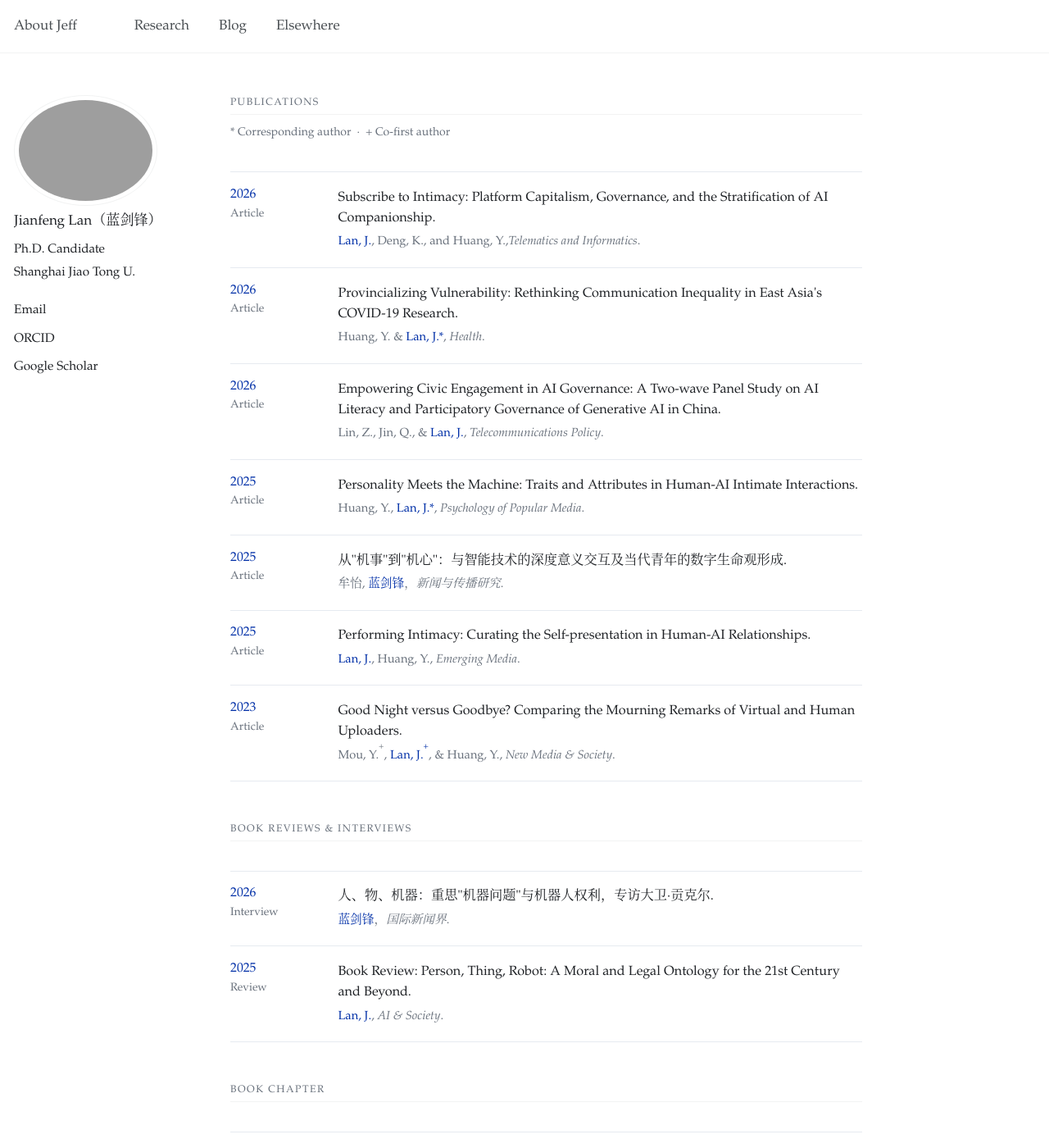
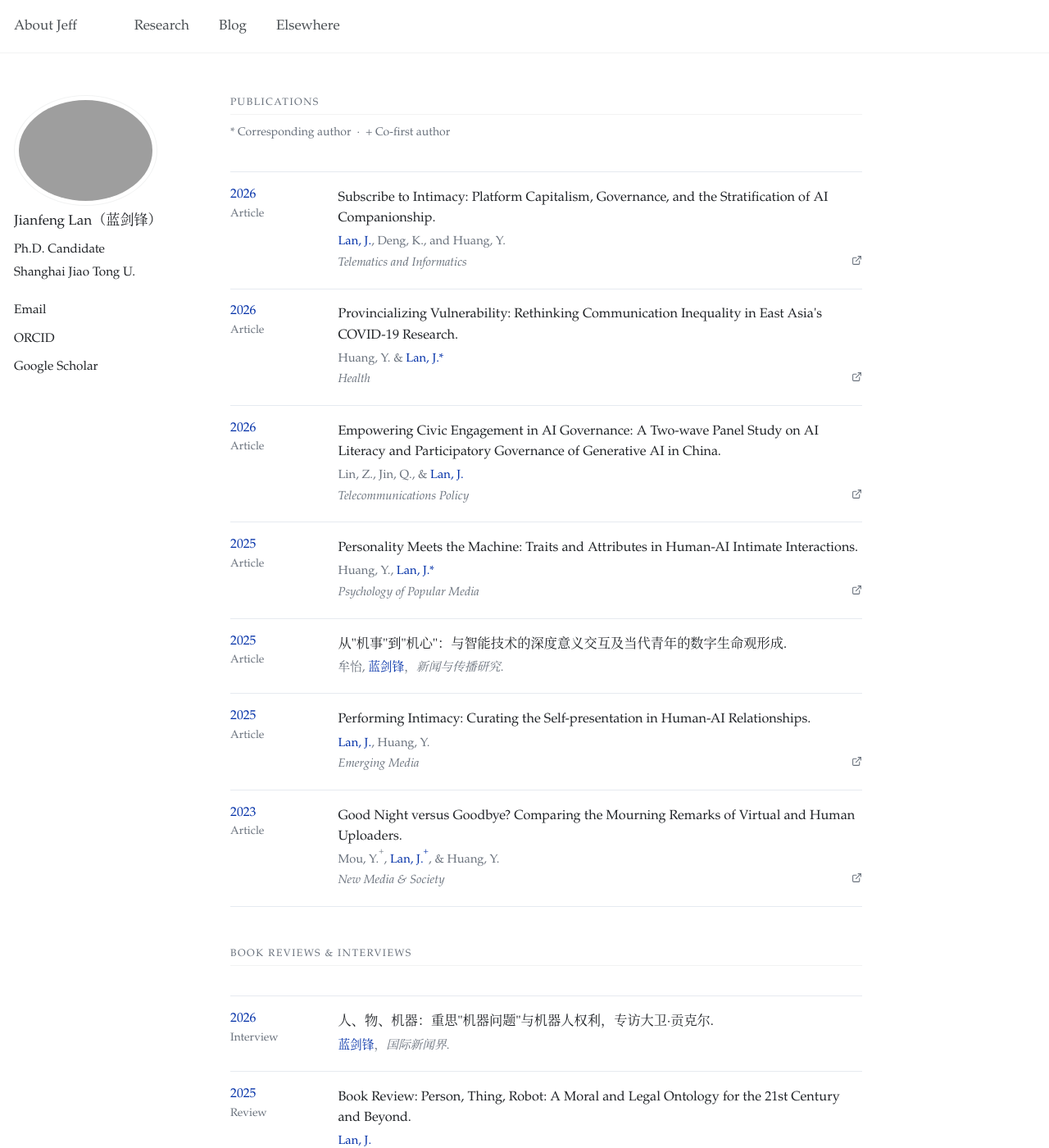
Before and after one commit to jianfenglan/jianfenglan.github.io, a Jekyll site: the page built from research.md, in a window 1280 px wide and 1400 px high. Shown: the whole window at 82% size. Built offline with Jekyll 4.4.1, drawn with Linux system fonts in a browser that asks for light colours.

Commit message:
Update research.md

```diff
--- a/research.md
+++ b/research.md
@@ -116,6 +116,41 @@ sup {
   font-style: italic;
 }
 
+/* Journal name on its own line, with a DOI link icon aligned to the right */
+.publication-journal-row {
+  display: flex;
+  align-items: baseline;
+  justify-content: space-between;
+  gap: 0.6rem;
+  margin-top: 0.15rem;
+}
+
+.publication-journal-row em {
+  color: var(--muted);
+  font-size: 0.86em;
+  font-style: italic;
+  line-height: 1.55;
+}
+
+.publication-doi-link {
+  display: inline-flex;
+  align-items: center;
+  flex-shrink: 0;
+  color: var(--muted);
+  transition: color 0.15s ease, transform 0.15s ease;
+}
+
+.publication-doi-link:hover {
+  color: var(--klein);
+  transform: translateY(-1px);
+}
+
+.publication-doi-link svg {
+  width: 13px;
+  height: 13px;
+  display: block;
+}
+
 .my-name {
   color: var(--klein);
 }
@@ -203,21 +238,39 @@ sup {
       <div class="publication-meta"><span class="publication-year">2026</span><span class="publication-type">Article</span></div>
       <div class="publication-content">
         <span class="publication-title">Subscribe to Intimacy: Platform Capitalism, Governance, and the Stratification of AI Companionship.</span>
-        <span class="publication-authors"><span class="my-name">Lan, J.</span>, Deng, K., and Huang, Y.,<em>Telematics and Informatics</em>.</span>
+        <span class="publication-authors"><span class="my-name">Lan, J.</span>, Deng, K., and Huang, Y.</span>
+        <span class="publication-journal-row">
+          <em>Telematics and Informatics</em>
+          <a class="publication-doi-link" href="https://doi.org/10.1016/j.tele.2026.102446" target="_blank" rel="noopener" aria-label="View article">
+            <svg viewBox="0 0 24 24" fill="none" stroke="currentColor" stroke-width="2" stroke-linecap="round" stroke-linejoin="round"><path d="M18 13v6a2 2 0 0 1-2 2H5a2 2 0 0 1-2-2V8a2 2 0 0 1 2-2h6"/><polyline points="15 3 21 3 21 9"/><line x1="10" y1="14" x2="21" y2="3"/></svg>
+          </a>
+        </span>
       </div>
     </div>
         <div class="publication-card">
       <div class="publication-meta"><span class="publication-year">2026</span><span class="publication-type">Article</span></div>
       <div class="publication-content">
         <span class="publication-title">Provincializing Vulnerability: Rethinking Communication Inequality in East Asia's COVID-19 Research.</span>
-        <span class="publication-authors">Huang, Y. & <span class="my-name">Lan, J.*</span>, <em>Health</em>.</span>
+        <span class="publication-authors">Huang, Y. & <span class="my-name">Lan, J.*</span></span>
+        <span class="publication-journal-row">
+          <em>Health</em>
+          <a class="publication-doi-link" href="https://doi.org/10.1177/13634593261473177" target="_blank" rel="noopener" aria-label="View article">
+            <svg viewBox="0 0 24 24" fill="none" stroke="currentColor" stroke-width="2" stroke-linecap="round" stroke-linejoin="round"><path d="M18 13v6a2 2 0 0 1-2 2H5a2 2 0 0 1-2-2V8a2 2 0 0 1 2-2h6"/><polyline points="15 3 21 3 21 9"/><line x1="10" y1="14" x2="21" y2="3"/></svg>
+          </a>
+        </span>
       </div>
     </div>
     <div class="publication-card">
       <div class="publication-meta"><span class="publication-year">2026</span><span class="publication-type">Article</span></div>
       <div class="publication-content">
         <span class="publication-title">Empowering Civic Engagement in AI Governance: A Two-wave Panel Study on AI Literacy and Participatory Governance of Generative AI in China.</span>
-        <span class="publication-authors">Lin, Z., Jin, Q., & <span class="my-name">Lan, J.</span>, <em>Telecommunications Policy</em>.</span>
+        <span class="publication-authors">Lin, Z., Jin, Q., & <span class="my-name">Lan, J.</span></span>
+        <span class="publication-journal-row">
+          <em>Telecommunications Policy</em>
+          <a class="publication-doi-link" href="https://doi.org/10.1016/j.telpol.2026.103190" target="_blank" rel="noopener" aria-label="View article">
+            <svg viewBox="0 0 24 24" fill="none" stroke="currentColor" stroke-width="2" stroke-linecap="round" stroke-linejoin="round"><path d="M18 13v6a2 2 0 0 1-2 2H5a2 2 0 0 1-2-2V8a2 2 0 0 1 2-2h6"/><polyline points="15 3 21 3 21 9"/><line x1="10" y1="14" x2="21" y2="3"/></svg>
+          </a>
+        </span>
       </div>
     </div>
 
@@ -225,7 +278,13 @@ sup {
       <div class="publication-meta"><span class="publication-year">2025</span><span class="publication-type">Article</span></div>
       <div class="publication-content">
         <span class="publication-title">Personality Meets the Machine: Traits and Attributes in Human-AI Intimate Interactions.</span>
-        <span class="publication-authors">Huang, Y., <span class="my-name">Lan, J.*</span>, <em>Psychology of Popular Media</em>.</span>
+        <span class="publication-authors">Huang, Y., <span class="my-name">Lan, J.*</span></span>
+        <span class="publication-journal-row">
+          <em>Psychology of Popular Media</em>
+          <a class="publication-doi-link" href="https://doi.org/10.1037/ppm0000636" target="_blank" rel="noopener" aria-label="View article">
+            <svg viewBox="0 0 24 24" fill="none" stroke="currentColor" stroke-width="2" stroke-linecap="round" stroke-linejoin="round"><path d="M18 13v6a2 2 0 0 1-2 2H5a2 2 0 0 1-2-2V8a2 2 0 0 1 2-2h6"/><polyline points="15 3 21 3 21 9"/><line x1="10" y1="14" x2="21" y2="3"/></svg>
+          </a>
+        </span>
       </div>
     </div>
 
@@ -241,7 +300,13 @@ sup {
       <div class="publication-meta"><span class="publication-year">2025</span><span class="publication-type">Article</span></div>
       <div class="publication-content">
         <span class="publication-title">Performing Intimacy: Curating the Self-presentation in Human-AI Relationships.</span>
-        <span class="publication-authors"><span class="my-name">Lan, J.</span>, Huang, Y., <em>Emerging Media</em>.</span>
+        <span class="publication-authors"><span class="my-name">Lan, J.</span>, Huang, Y.</span>
+        <span class="publication-journal-row">
+          <em>Emerging Media</em>
+          <a class="publication-doi-link" href="https://doi.org/10.1177/27523543251334157" target="_blank" rel="noopener" aria-label="View article">
+            <svg viewBox="0 0 24 24" fill="none" stroke="currentColor" stroke-width="2" stroke-linecap="round" stroke-linejoin="round"><path d="M18 13v6a2 2 0 0 1-2 2H5a2 2 0 0 1-2-2V8a2 2 0 0 1 2-2h6"/><polyline points="15 3 21 3 21 9"/><line x1="10" y1="14" x2="21" y2="3"/></svg>
+          </a>
+        </span>
       </div>
     </div>
 
@@ -249,7 +314,13 @@ sup {
       <div class="publication-meta"><span class="publication-year">2023</span><span class="publication-type">Article</span></div>
       <div class="publication-content">
         <span class="publication-title">Good Night versus Goodbye? Comparing the Mourning Remarks of Virtual and Human Uploaders.</span>
-        <span class="publication-authors">Mou, Y.<sup>+</sup>, <span class="my-name">Lan, J.<sup>+</sup></span>, & Huang, Y., <em>New Media & Society</em>.</span>
+        <span class="publication-authors">Mou, Y.<sup>+</sup>, <span class="my-name">Lan, J.<sup>+</sup></span>, & Huang, Y.</span>
+        <span class="publication-journal-row">
+          <em>New Media & Society</em>
+          <a class="publication-doi-link" href="https://doi.org/10.1177/14614448231212822" target="_blank" rel="noopener" aria-label="View article">
+            <svg viewBox="0 0 24 24" fill="none" stroke="currentColor" stroke-width="2" stroke-linecap="round" stroke-linejoin="round"><path d="M18 13v6a2 2 0 0 1-2 2H5a2 2 0 0 1-2-2V8a2 2 0 0 1 2-2h6"/><polyline points="15 3 21 3 21 9"/><line x1="10" y1="14" x2="21" y2="3"/></svg>
+          </a>
+        </span>
       </div>
     </div>
   </div>
@@ -269,7 +340,13 @@ sup {
       <div class="publication-meta"><span class="publication-year">2025</span><span class="publication-type">Review</span></div>
       <div class="publication-content">
         <span class="publication-title">Book Review: Person, Thing, Robot: A Moral and Legal Ontology for the 21st Century and Beyond.</span>
-        <span class="publication-authors"><span class="my-name">Lan, J.</span>, <em>AI & Society</em>.</span>
+        <span class="publication-authors"><span class="my-name">Lan, J.</span></span>
+        <span class="publication-journal-row">
+          <em>AI & Society</em>
+          <a class="publication-doi-link" href="https://doi.org/10.1007/s00146-025-02693-0" target="_blank" rel="noopener" aria-label="View article">
+            <svg viewBox="0 0 24 24" fill="none" stroke="currentColor" stroke-width="2" stroke-linecap="round" stroke-linejoin="round"><path d="M18 13v6a2 2 0 0 1-2 2H5a2 2 0 0 1-2-2V8a2 2 0 0 1 2-2h6"/><polyline points="15 3 21 3 21 9"/><line x1="10" y1="14" x2="21" y2="3"/></svg>
+          </a>
+        </span>
       </div>
     </div>
   </div>
```
